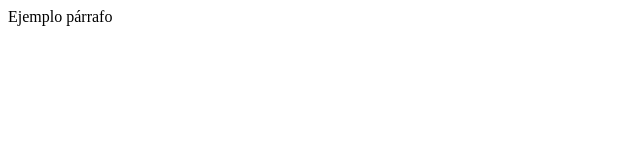
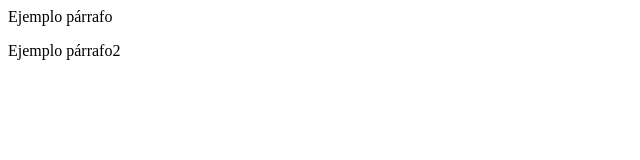
Before and after one commit to Fchocas/ProyectoTic, a plain HTML site: page formulario.html in a window 1280 px wide. Shown: the whole page, without its empty margins (0-640 px from the left). Drawn offline with Linux system fonts and the light colour scheme.

Commit message:
otro cambio

```diff
--- a/formulario.html
+++ b/formulario.html
@@ -4,6 +4,6 @@
     </head>
     <body>
         <p>Ejemplo párrafo</p>
-
+        <p>Ejemplo párrafo2</p>
     </body>
 </html>
```
